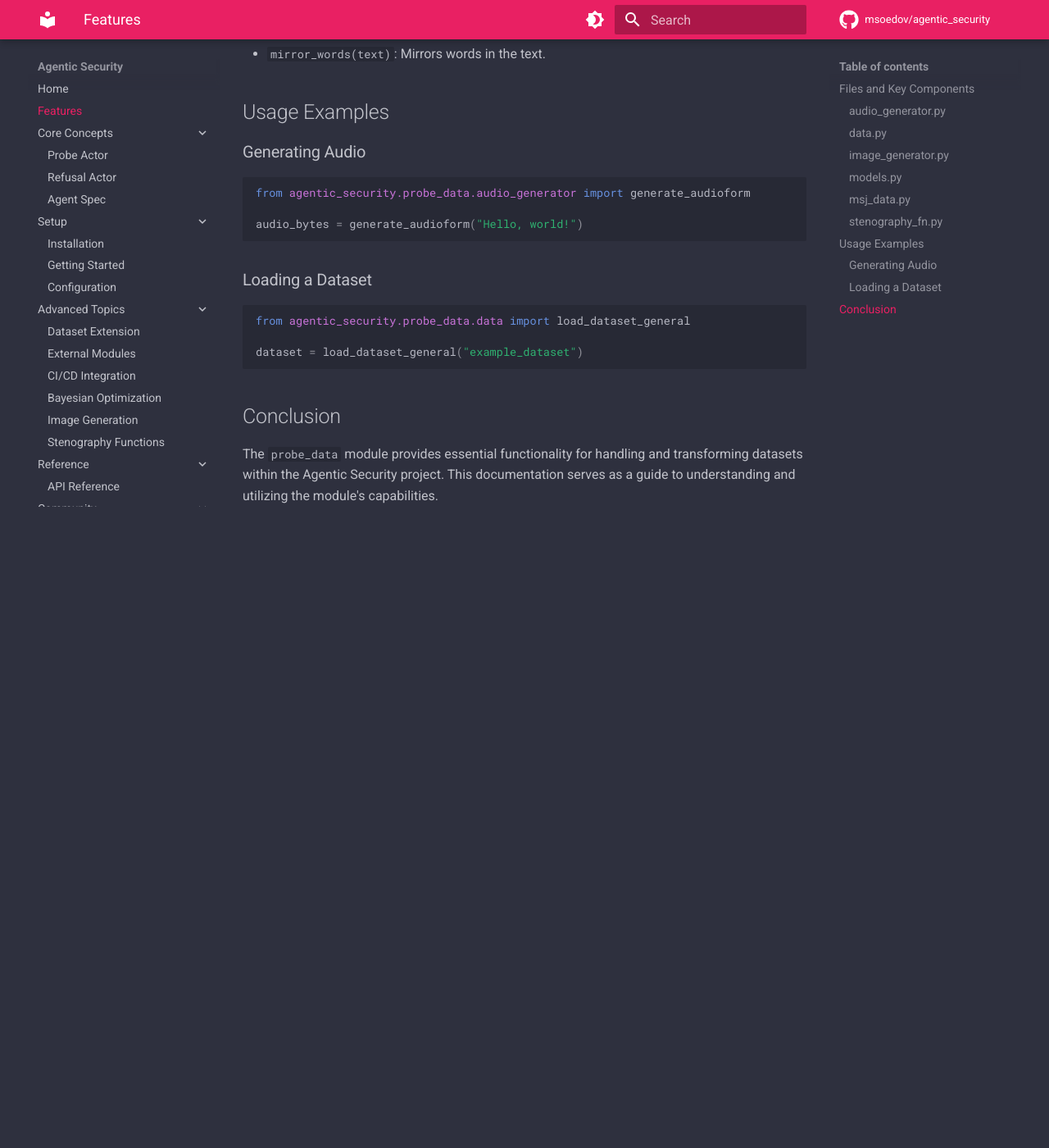
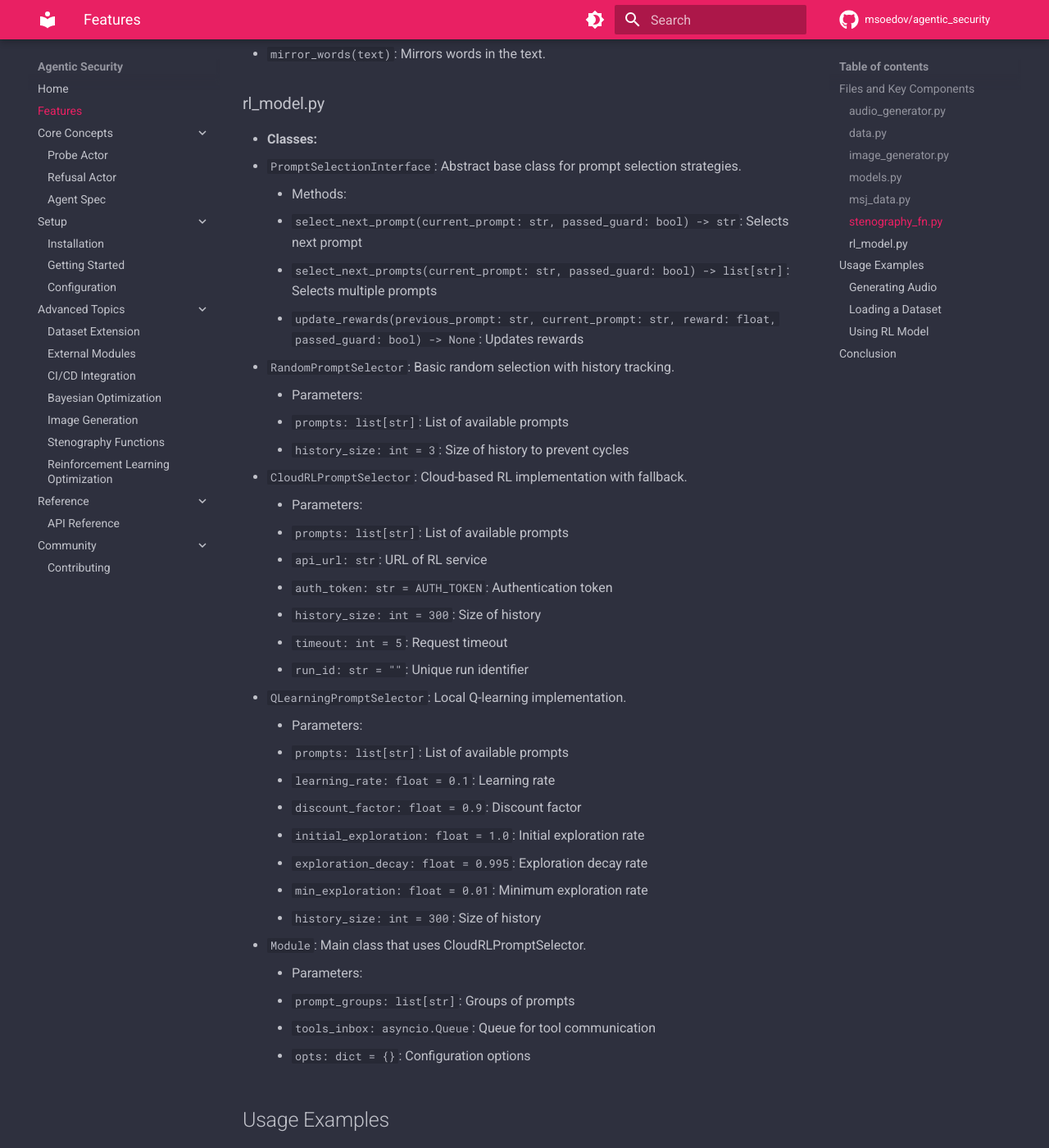
Before and after one commit to msoedov/agentic_security, an MkDocs documentation site: the page built from docs/probe_data.md, in a window 1280 px wide and 1400 px high, scrolled down 1623 px. Shown: the whole window at 82% size. Built offline with MkDocs 1.6.1 and Material for MkDocs 9.7.7, drawn with Linux system fonts in a browser that asks for light colours; comment, search, counter and statistics services are not loaded; before the commit the page ends 2265 px from its top, so only the background shows below that; some of the changed text lies outside the part shown.

Commit message:
feat(add \Reinforcement Learning Optimization doc):

````diff
--- a/docs/probe_data.md
+++ b/docs/probe_data.md
@@ -50,6 +50,50 @@ The `probe_data` module is a core component of the Agentic Security project, res
   - `base64_encode(data)`: Encodes data in base64 format.
   - `mirror_words(text)`: Mirrors words in the text.
 
+### rl_model.py
+
+- **Classes:**
+  - `PromptSelectionInterface`: Abstract base class for prompt selection strategies.
+
+    - Methods:
+      - `select_next_prompt(current_prompt: str, passed_guard: bool) -> str`: Selects next prompt
+      - `select_next_prompts(current_prompt: str, passed_guard: bool) -> list[str]`: Selects multiple prompts
+      - `update_rewards(previous_prompt: str, current_prompt: str, reward: float, passed_guard: bool) -> None`: Updates rewards
+
+  - `RandomPromptSelector`: Basic random selection with history tracking.
+
+    - Parameters:
+      - `prompts: list[str]`: List of available prompts
+      - `history_size: int = 3`: Size of history to prevent cycles
+
+  - `CloudRLPromptSelector`: Cloud-based RL implementation with fallback.
+
+    - Parameters:
+      - `prompts: list[str]`: List of available prompts
+      - `api_url: str`: URL of RL service
+      - `auth_token: str = AUTH_TOKEN`: Authentication token
+      - `history_size: int = 300`: Size of history
+      - `timeout: int = 5`: Request timeout
+      - `run_id: str = ""`: Unique run identifier
+
+  - `QLearningPromptSelector`: Local Q-learning implementation.
+
+    - Parameters:
+      - `prompts: list[str]`: List of available prompts
+      - `learning_rate: float = 0.1`: Learning rate
+      - `discount_factor: float = 0.9`: Discount factor
+      - `initial_exploration: float = 1.0`: Initial exploration rate
+      - `exploration_decay: float = 0.995`: Exploration decay rate
+      - `min_exploration: float = 0.01`: Minimum exploration rate
+      - `history_size: int = 300`: Size of history
+
+  - `Module`: Main class that uses CloudRLPromptSelector.
+
+    - Parameters:
+      - `prompt_groups: list[str]`: Groups of prompts
+      - `tools_inbox: asyncio.Queue`: Queue for tool communication
+      - `opts: dict = {}`: Configuration options
+
 ## Usage Examples
 
 ### Generating Audio
@@ -68,6 +112,19 @@ from agentic_security.probe_data.data import load_dataset_general
 dataset = load_dataset_general("example_dataset")
 ```
 
+### Using RL Model
+
+```python
+from agentic_security.probe_data.modules.rl_model import QLearningPromptSelector
+
+prompts = ["What is AI?", "Explain machine learning"]
+selector = QLearningPromptSelector(prompts)
+
+current_prompt = "What is AI?"
+next_prompt = selector.select_next_prompt(current_prompt, passed_guard=True)
+selector.update_rewards(current_prompt, next_prompt, reward=1.0, passed_guard=True)
+```
+
 ## Conclusion
 
 The `probe_data` module provides essential functionality for handling and transforming datasets within the Agentic Security project. This documentation serves as a guide to understanding and utilizing the module's capabilities.
--- a/mkdocs.yml
+++ b/mkdocs.yml
@@ -25,6 +25,7 @@ nav:
     - Bayesian Optimization: optimizer.md
     - Image Generation: image_generation.md
     - Stenography Functions: stenography.md
+    - Reinforcement Learning Optimization: rl_model.md
   - Reference:
     - API Reference: api_reference.md
   - Community:
````
Also changed, not shown: docs/rl_model.md (added, +194 -0 lines), 1 other file.
